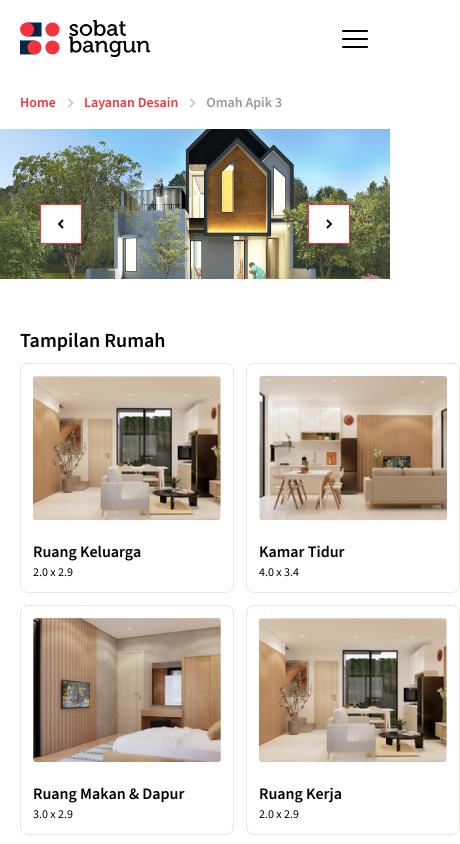
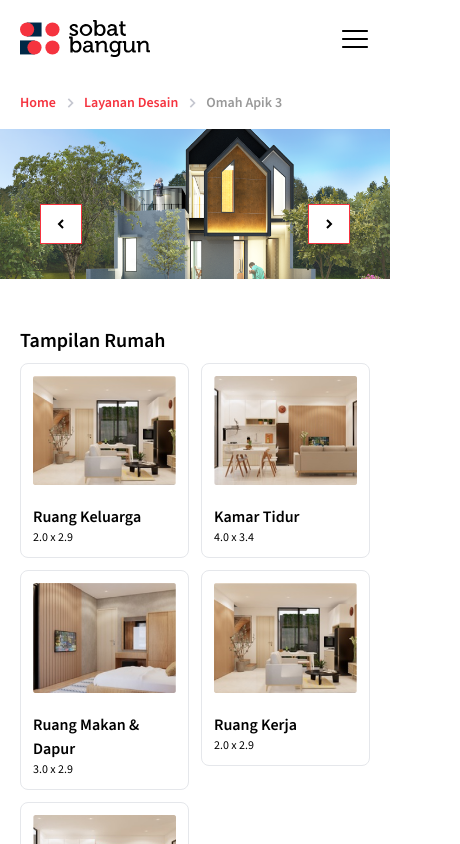
Before and after one commit to bagusfaize/sobat-bangun, a Next.js app: page / in a window 390 px wide. Shown: the top 844 px of the page, 460 px wide, since content can reach past the window. Built offline with nearby package versions, Linux system fonts and the light colour scheme.

Commit message:
fix responsive gap

```diff
--- a/src/app/page.tsx
+++ b/src/app/page.tsx
@@ -8,7 +8,7 @@ export default function Home() {
       <Breadcumbs />
       <ImageCarousel />
       <Container>
-        <div className="grid grid-cols-12 gap-10 my-5">
+        <div className="grid grid-cols-12 md:gap-10 my-5">
           <div className=" col-span-12 md:col-span-6 lg:col-span-8">
             <MainTitle title="Tampilan Rumah" />
             <div className="grid grid-cols-12 gap-3">
--- a/src/components/Footer.tsx
+++ b/src/components/Footer.tsx
@@ -55,7 +55,7 @@ export default function Footer() {
   return (
     <div className="bg-dark-blue text-white py-8">
       <Container>
-        <div className="grid grid-cols-12 gap-10 mb-10">
+        <div className="grid grid-cols-12 md:gap-10 mb-10">
           <div className="col-span-12 md:col-span-7">
             <div className="flex flex-col">
               <Image src="/icons/logo_grayscale.svg" alt="logo" width={150} height={50} className="mb-5"/>
```
